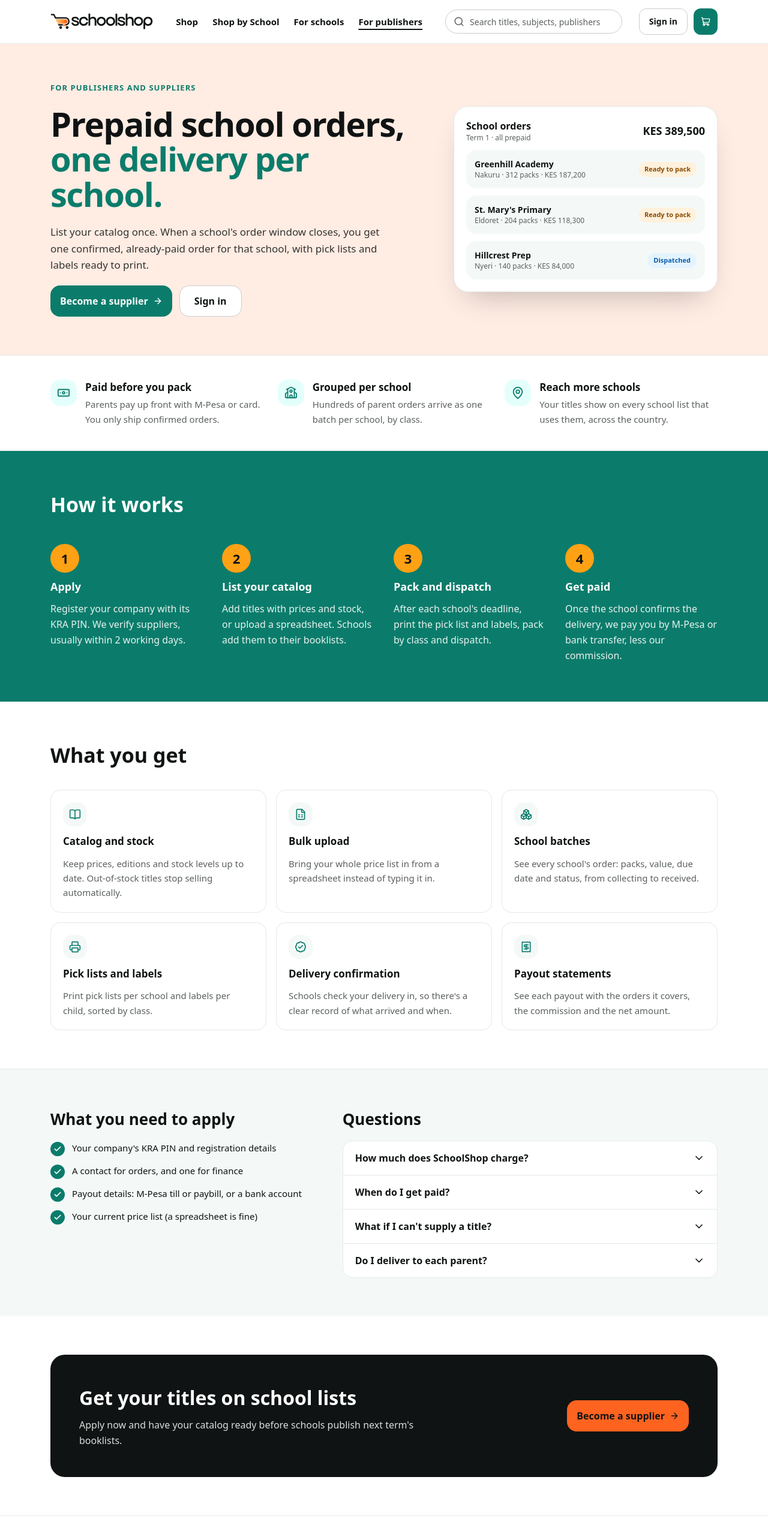
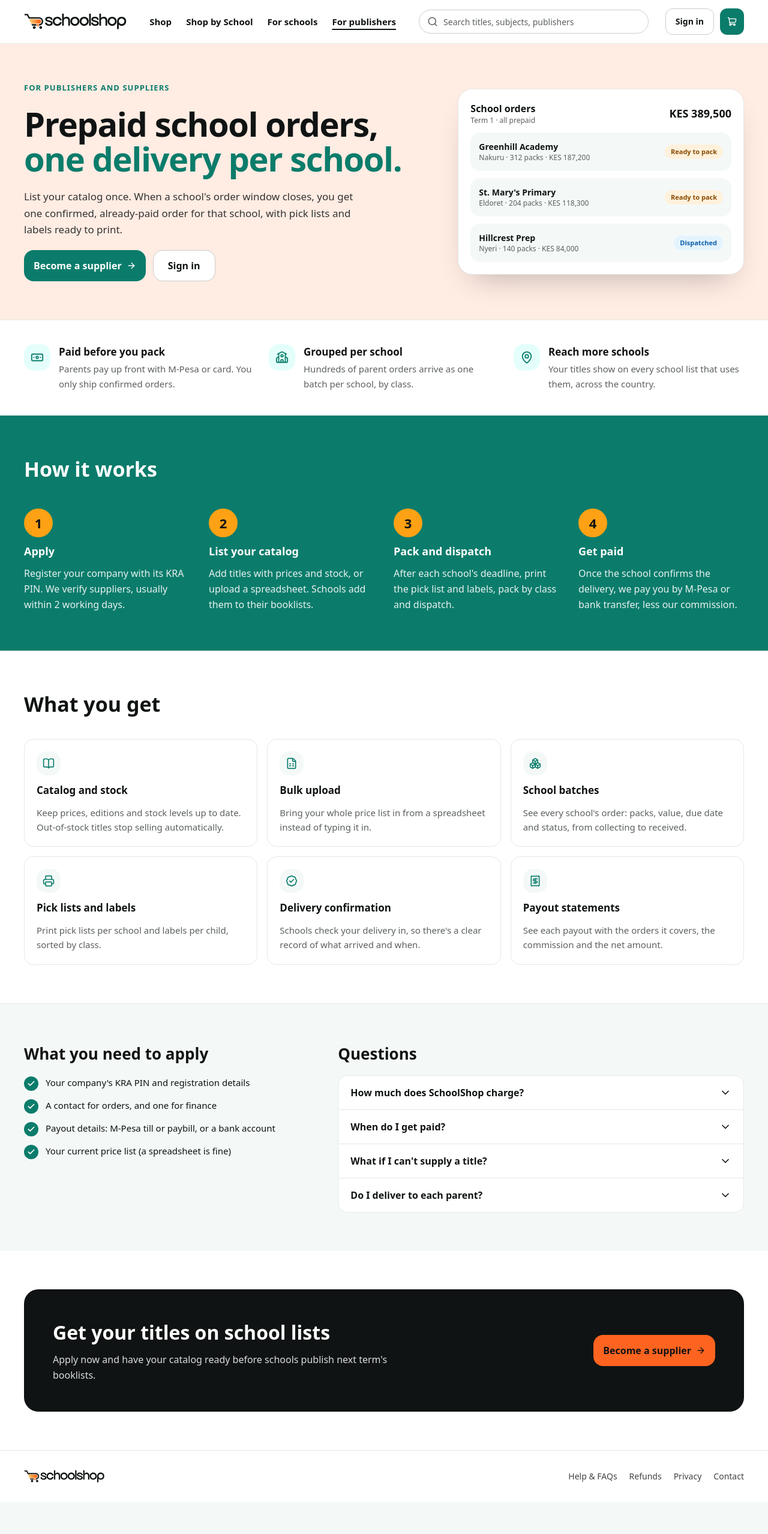
Before and after one commit to serenade18/schoolshop, a React (Vite) app: page /for-publishers in a window 1280 px wide. Shown: the top 2558 px of the page at 60% size. After the commit the page ends 2505 px from the top, so only its background shows below. Built offline with nearby package versions, Linux system fonts and the light colour scheme.

Commit message:
Widdened the site

```diff
--- a/src/components/layout/PublicLayout.tsx
+++ b/src/components/layout/PublicLayout.tsx
@@ -39,7 +39,7 @@
   return (
     <div className="flex min-h-dvh flex-col bg-surface">
       <header className="site-header sticky top-0 z-30 border-b bg-surface/95 backdrop-blur">
-        <div className="mx-auto flex h-16 max-w-6xl items-center gap-x-7 px-5 md:h-[72px]">
+        <div className="mx-auto flex h-16 max-w-site items-center gap-x-7 px-5 lg:px-10 md:h-[72px]">
           <Link to="/" aria-label="SchoolShop home" className="flex shrink-0">
             <Logo label="" className="h-6 md:h-7" />
           </Link>
@@ -120,7 +120,7 @@
         </div>
       </main>
       <footer className="border-t">
-        <div className="mx-auto flex max-w-6xl flex-wrap items-center justify-between gap-4 px-5 py-8 text-sm text-muted-foreground">
+        <div className="mx-auto flex max-w-site flex-wrap items-center justify-between gap-4 px-5 lg:px-10 py-8 text-sm text-muted-foreground">
           <Logo className="h-5.5" />
           <nav aria-label="Footer" className="flex flex-wrap gap-x-5 gap-y-2">
             <Link to="/help" className="text-ink/80 hover:underline">Help &amp; FAQs</Link>
--- a/src/components/marketing/PartnerLanding.tsx
+++ b/src/components/marketing/PartnerLanding.tsx
@@ -38,7 +38,7 @@
   return (
     <>
       <section className={cn("border-b", c.tone === "teal" ? "bg-teal-light" : "bg-orange-light")}>
-        <div className="mx-auto grid max-w-6xl items-center gap-10 px-5 py-12 md:py-16 lg:grid-cols-[minmax(0,7fr)_minmax(0,5fr)] lg:gap-14">
+        <div className="mx-auto grid max-w-site items-center gap-10 px-5 lg:px-10 py-12 md:py-16 lg:grid-cols-[minmax(0,7fr)_minmax(0,5fr)] lg:gap-14">
           <Reveal className="flex flex-col items-start gap-5">
             <span className="text-[13px] font-bold tracking-[0.08em] text-accent-text uppercase">{c.eyebrow}</span>
             <h1 className="text-[clamp(34px,5.4vw,56px)] leading-[1.05] font-semibold tracking-tight">{c.title}</h1>
@@ -61,7 +61,7 @@
       </section>
 
       <section aria-label="Benefits" className="border-b">
-        <div className="mx-auto grid max-w-6xl gap-6 px-5 py-10 sm:grid-cols-3">
+        <div className="mx-auto grid max-w-site gap-6 px-5 lg:px-10 py-10 sm:grid-cols-3">
           {c.benefits.map(({ title, body, icon: Icon }, i) => (
             <Reveal key={title} delay={i * 110} className="flex items-start gap-3.5">
               <span aria-hidden className="pop-in flex size-11 shrink-0 items-center justify-center rounded-xl bg-teal-light">
@@ -77,7 +77,7 @@
       </section>
 
       <section aria-labelledby="how-h" className="bg-teal text-white">
-        <div className="mx-auto max-w-6xl px-5 py-16">
+        <div className="mx-auto max-w-site px-5 lg:px-10 py-16">
           <Reveal>
             <h2 id="how-h" className="mb-10 text-[clamp(26px,4vw,34px)] font-semibold">How it works</h2>
           </Reveal>
@@ -95,7 +95,7 @@
         </div>
       </section>
 
-      <section aria-labelledby="features-h" className="mx-auto max-w-6xl px-5 py-16">
+      <section aria-labelledby="features-h" className="mx-auto max-w-site px-5 lg:px-10 py-16">
         <Reveal className="mb-8 max-w-2xl">
           <h2 id="features-h" className="text-[clamp(26px,4vw,34px)] font-semibold">What you get</h2>
         </Reveal>
@@ -115,7 +115,7 @@
       </section>
 
       <section aria-labelledby="faq-h" className="border-t bg-paper">
-        <div className="mx-auto grid max-w-6xl gap-10 px-5 py-16 lg:grid-cols-[minmax(0,5fr)_minmax(0,7fr)]">
+        <div className="mx-auto grid max-w-site gap-10 px-5 lg:px-10 py-16 lg:grid-cols-[minmax(0,5fr)_minmax(0,7fr)]">
           <Reveal className="flex flex-col gap-4">
             <h2 className="text-[clamp(22px,3vw,26px)] font-semibold">{c.checklistTitle}</h2>
             <ul className="flex flex-col gap-3">
@@ -146,7 +146,7 @@
         </div>
       </section>
 
-      <section aria-labelledby="closing-h" className="mx-auto max-w-6xl px-5 py-16">
+      <section aria-labelledby="closing-h" className="mx-auto max-w-site px-5 lg:px-10 py-16">
         <Reveal>
           <div className="flex flex-col items-start gap-5 rounded-3xl bg-ink p-8 text-white md:flex-row md:items-center md:justify-between md:p-12">
             <div className="flex max-w-xl flex-col gap-2">
--- a/src/index.css
+++ b/src/index.css
@@ -72,6 +72,8 @@
 }
 
 @theme inline {
+  /* Content width for the public site: header, footer and every page section. */
+  --container-site: 90rem;
   --font-sans: "Figtree Variable", ui-sans-serif, system-ui, sans-serif;
   --font-display: "Outfit Variable", ui-sans-serif, system-ui, sans-serif;
 
--- a/src/pages/public/ProductPage.tsx
+++ b/src/pages/public/ProductPage.tsx
@@ -23,7 +23,7 @@
   const product = useProduct(productId)
 
   return (
-    <div className="mx-auto flex max-w-6xl flex-col gap-6 px-5 pt-5 pb-32 md:pt-8 md:pb-16">
+    <div className="mx-auto flex max-w-site flex-col gap-6 px-5 lg:px-10 pt-5 pb-32 md:pt-8 md:pb-16">
       <QueryBoundary query={product} fallback={<ProductSkeleton />}>
         {(p) => <ProductDetailView product={p} />}
       </QueryBoundary>
--- a/src/pages/public/SchoolPage.tsx
+++ b/src/pages/public/SchoolPage.tsx
@@ -20,7 +20,7 @@
       {(s) => (
         <>
           <section className="bg-paper">
-            <div className="mx-auto flex max-w-6xl flex-wrap items-end justify-between gap-5 px-5 py-10">
+            <div className="mx-auto flex max-w-site flex-wrap items-end justify-between gap-5 px-5 lg:px-10 py-10">
               <div className="flex items-center gap-4.5">
                 <span aria-hidden className="flex size-18 items-center justify-center rounded-2xl bg-ink font-display text-3xl font-semibold text-sun">
                   {s.name[0]}
@@ -41,7 +41,7 @@
               )}
             </div>
           </section>
-          <div className="mx-auto max-w-6xl px-5 pt-7 pb-16">
+          <div className="mx-auto max-w-site px-5 lg:px-10 pt-7 pb-16">
             <QueryBoundary query={lists}>
               {(data) =>
                 data.length ? (
--- a/src/pages/public/SchoolsPage.tsx
+++ b/src/pages/public/SchoolsPage.tsx
@@ -11,7 +11,7 @@
   const results = schools.data?.results ?? []
 
   return (
-    <div className="mx-auto flex max-w-6xl flex-col gap-7 px-5 pt-8 pb-16">
+    <div className="mx-auto flex max-w-site flex-col gap-7 px-5 lg:px-10 pt-8 pb-16">
       <header className="max-w-2xl">
         <p className="mb-2 text-sm font-bold tracking-[0.08em] text-accent-text uppercase">Approved school lists</p>
         <h1 className="text-[clamp(30px,5vw,40px)] font-semibold tracking-tight">Find your child's school</h1>
--- a/src/pages/public/ShopPage.tsx
+++ b/src/pages/public/ShopPage.tsx
@@ -70,7 +70,7 @@
   const curriculumLabel = curriculumNames[curriculum] ?? curriculum.toUpperCase()
 
   return (
-    <div className="mx-auto max-w-6xl px-5 pt-6 pb-16 md:pt-8">
+    <div className="mx-auto max-w-site px-5 lg:px-10 pt-6 pb-16 md:pt-8">
       <header className="flex flex-col gap-3">
         <p className="text-sm font-bold tracking-[0.08em] text-accent-text uppercase">The SchoolShop catalogue</p>
         <h1 className="text-[clamp(30px,5vw,40px)] leading-tight font-semibold tracking-tight">{title}</h1>
--- a/src/pages/public/hero.css
+++ b/src/pages/public/hero.css
@@ -61,12 +61,15 @@
   display: flex;
   align-items: center;
   min-height: 600px;
-  max-width: 72rem;
+  max-width: var(--container-site);
   margin: 0 auto;
   padding: 80px 20px;
 }
 @media (min-width: 768px) {
   .hero__inner { min-height: 680px; padding-top: 112px; padding-bottom: 112px; }
+}
+@media (min-width: 1024px) {
+  .hero__inner { padding-left: 40px; padding-right: 40px; }
 }
 .hero__copy {
   display: flex;
```
Also changed, not shown: src/pages/public/HomePage.tsx (+5 -5 lines).
